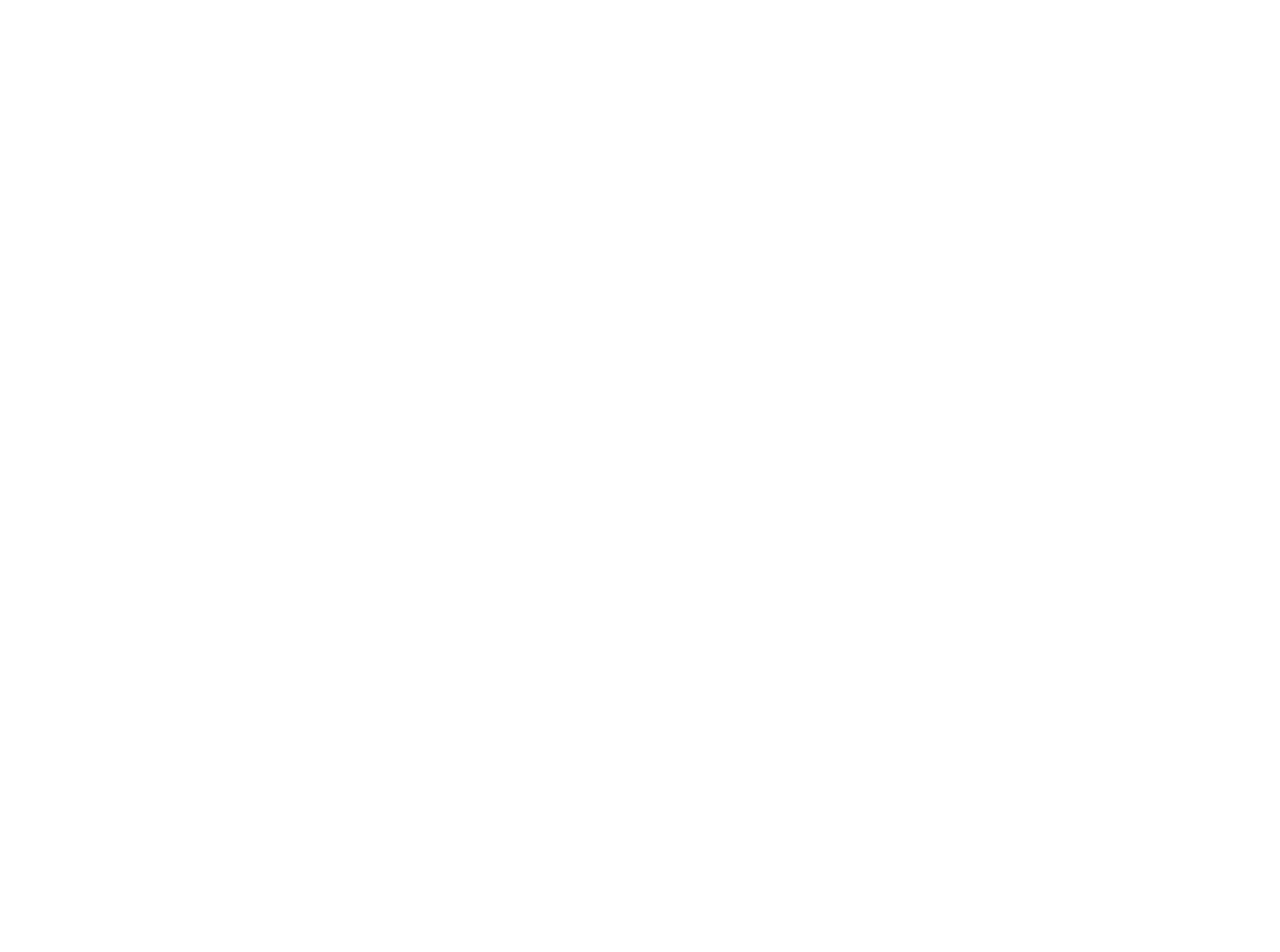
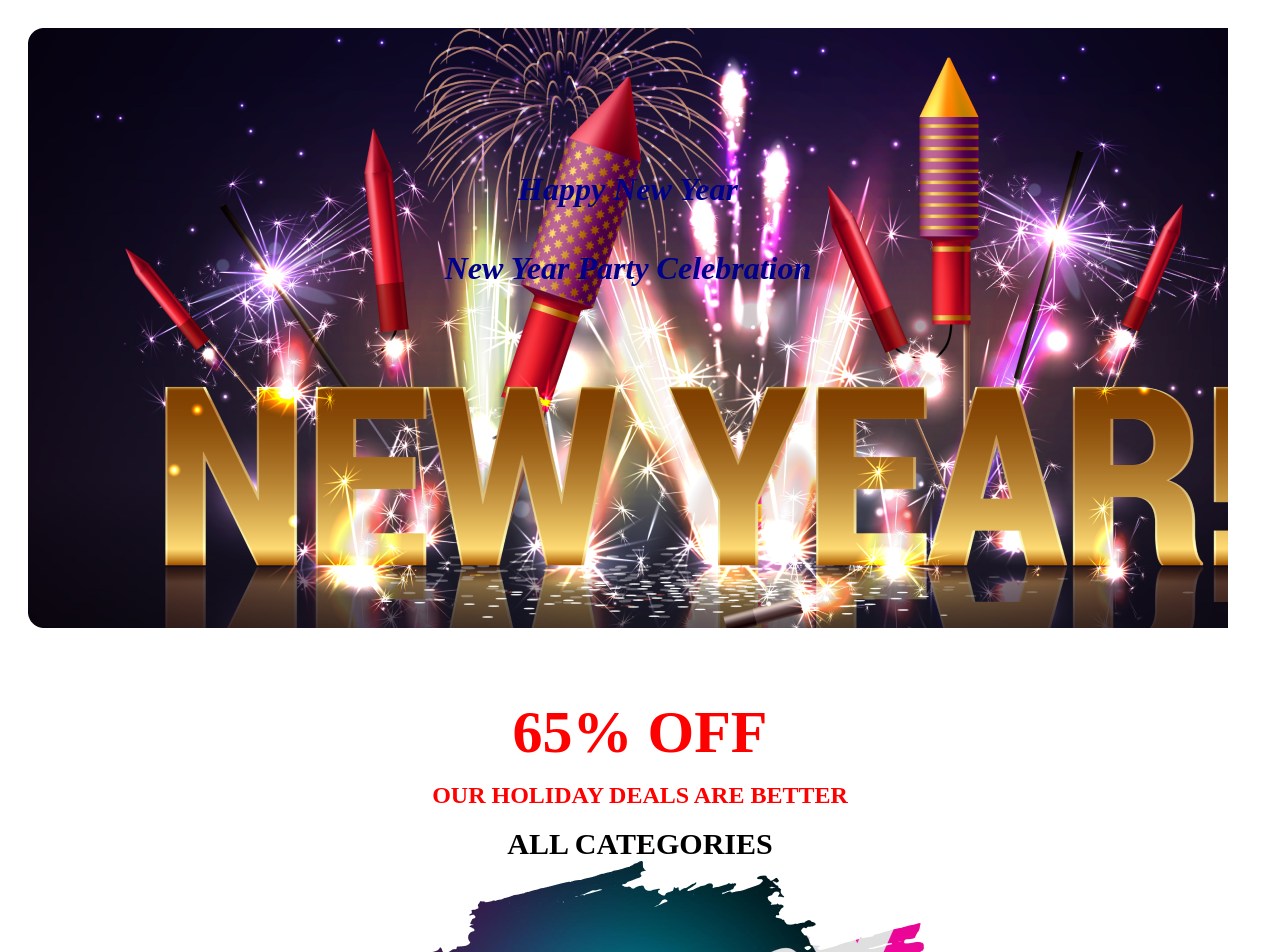
Before and after one commit to khaled8787/New-Year-repo, a plain HTML site: page index.html in a window 1280 px wide. Shown: the top 952 px of the page. Before the commit the page ends 800 px from the top, so only its background shows below. Drawn offline with Linux system fonts and the light colour scheme.

Commit message:
second commit

```diff
--- a/index.html
+++ b/index.html
@@ -4,8 +4,37 @@
     <meta charset="UTF-8">
     <meta name="viewport" content="width=device-width, initial-scale=1.0">
     <title>New Year New Me</title>
+    <link rel="stylesheet" href="style.css">
 </head>
 <body>
+    <header style="padding-right: 50px;padding-bottom: 50px;">
+<div class="happy">
+    <div style="padding: 100px;">
+<h4>Happy New Year</h4>
+<h1>New Year Party Celebration</h1>
+</div>
+</div>
+    </header>
 
+    <main>
+<div>
+    <div style="text-align: center;">
+        <b style="font-size: 60px;color: #FF0000;">65% OFF</b>
+        <br>
+       <div style="font-size: 24px;color: #FF0000;font-weight: 600;margin-top: 15px;">OUR HOLIDAY DEALS ARE BETTER</div>
+       <br>
+<span style="font-size: 30px;font-weight: 600;margin-top: 15px;">ALL CATEGORIES</span>
+<br>
+<img style="margin-bottom: 100px;" src="images/New Year Photo.png" alt="">
+    </div>
+</div>
+
+
+
+    </main>
+
+    <footer>
+
+    </footer>
 </body>
 </html>
--- /dev/null
+++ b/style.css
@@ -0,0 +1,14 @@
+/* header part */
+.happy{
+    color: darkblue;
+    font-style: oblique;
+    text-align: center;
+    border: 20px solid white;border-radius: 10px;
+    background-image: url(images/Banner\ Image.png);height: 600px;width: 1200px;
+    background-repeat: no-repeat;
+
+
+}
+div h4 {
+    font-size: 32px;
+}
```
Also changed, not shown: images/Banner Image.png (added), images/Ellipse 1.png (added), images/Group 44.png (added), images/Group 61.png (added), images/Group 70.png (added), images/Group 75.png (added), images/Group 96.png (added), images/New Year Photo.png (added), images/Rectangle 2.png (added), images/Rectangle 3.png (added), images/Rectangle 4.png (added), images/Rectangle 5.png (added), images/Rectangle 6.png (added), images/Rectangle 7.png (added), 1 more files, 1 other file.
